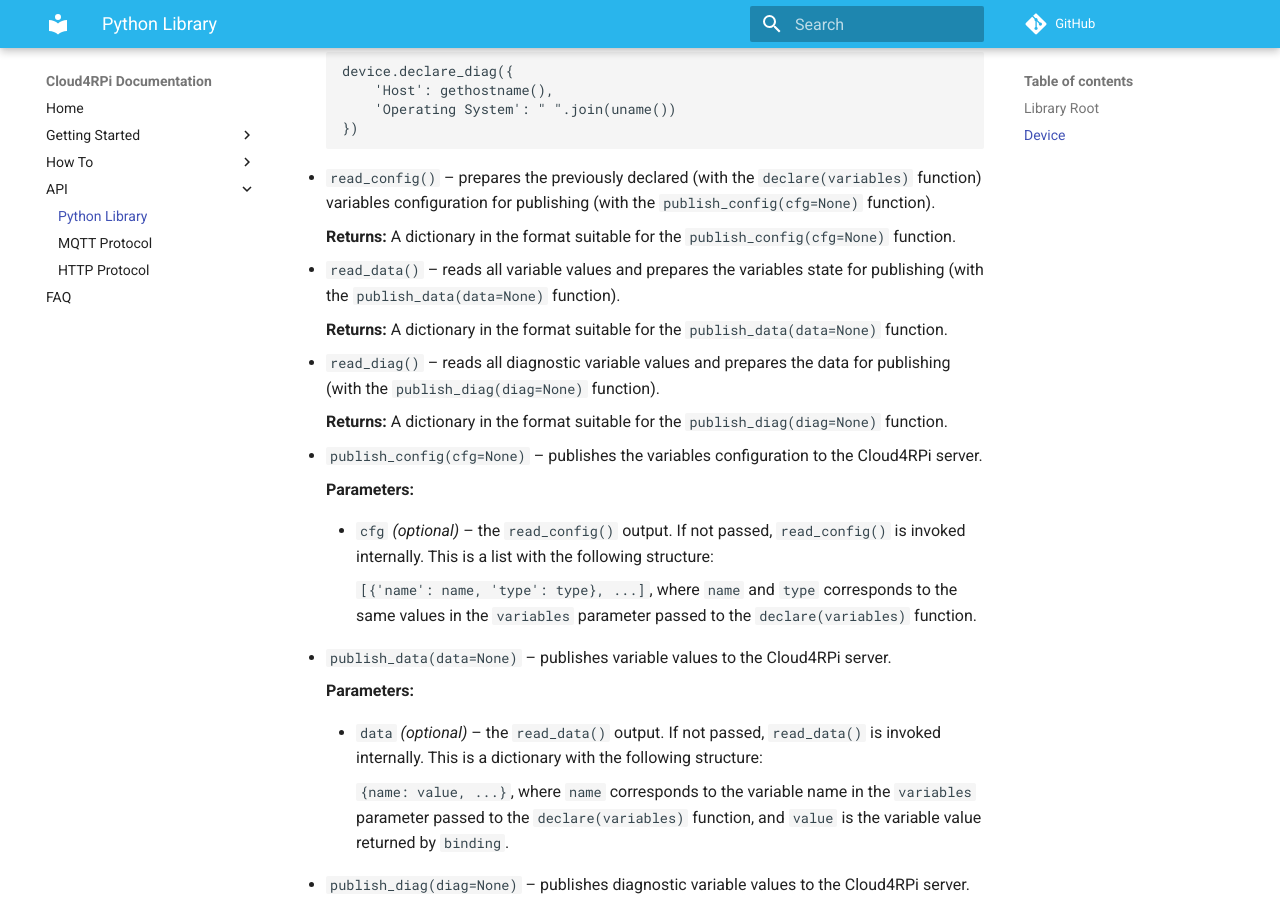
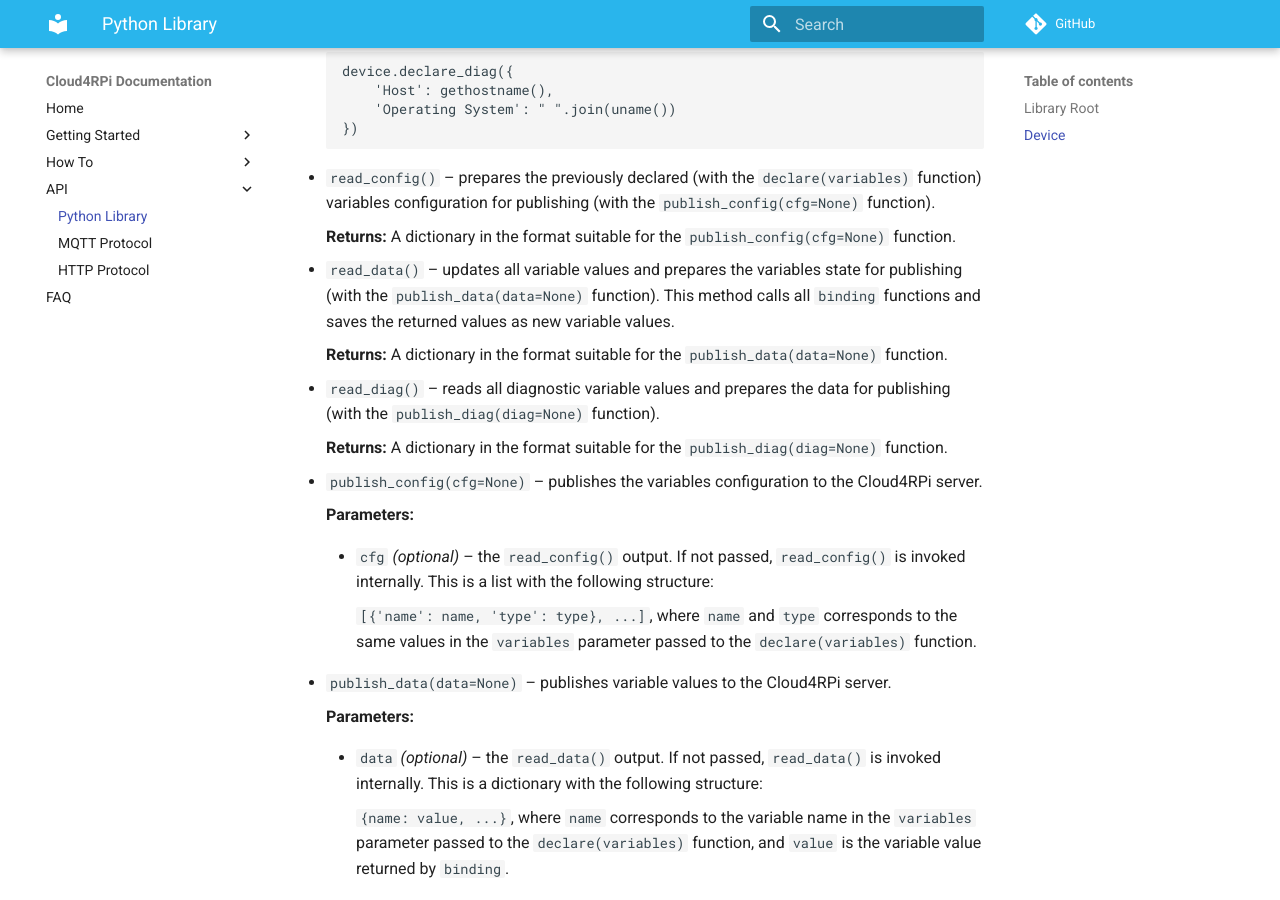
Before and after one commit to cloud4rpi/docs, an MkDocs documentation site: the page built from docs/api/python.md, in a window 1280 px wide and 900 px high, scrolled down 2211 px. Built offline with MkDocs 1.6.1 and Material for MkDocs 9.7.7, drawn with Linux system fonts in a browser that asks for light colours; comment, search, counter and statistics services are not loaded; old or Windows-style settings are respelled for this version of MkDocs.

Commit message:
Fix read_data()

```diff
--- a/docs/api/python.md
+++ b/docs/api/python.md
@@ -91,7 +91,7 @@
 
     **Returns:** A dictionary in the format suitable for the `publish_config(cfg=None)` function.
 
-* `read_data()` &ndash; reads all variable values and prepares the variables state for publishing (with the `publish_data(data=None)` function).
+* `read_data()` &ndash; updates all variable values and prepares the variables state for publishing (with the `publish_data(data=None)` function). This method calls all `binding` functions and saves the returned values as new variable values.
 
     **Returns:** A dictionary in the format suitable for the `publish_data(data=None)` function.
 
```
